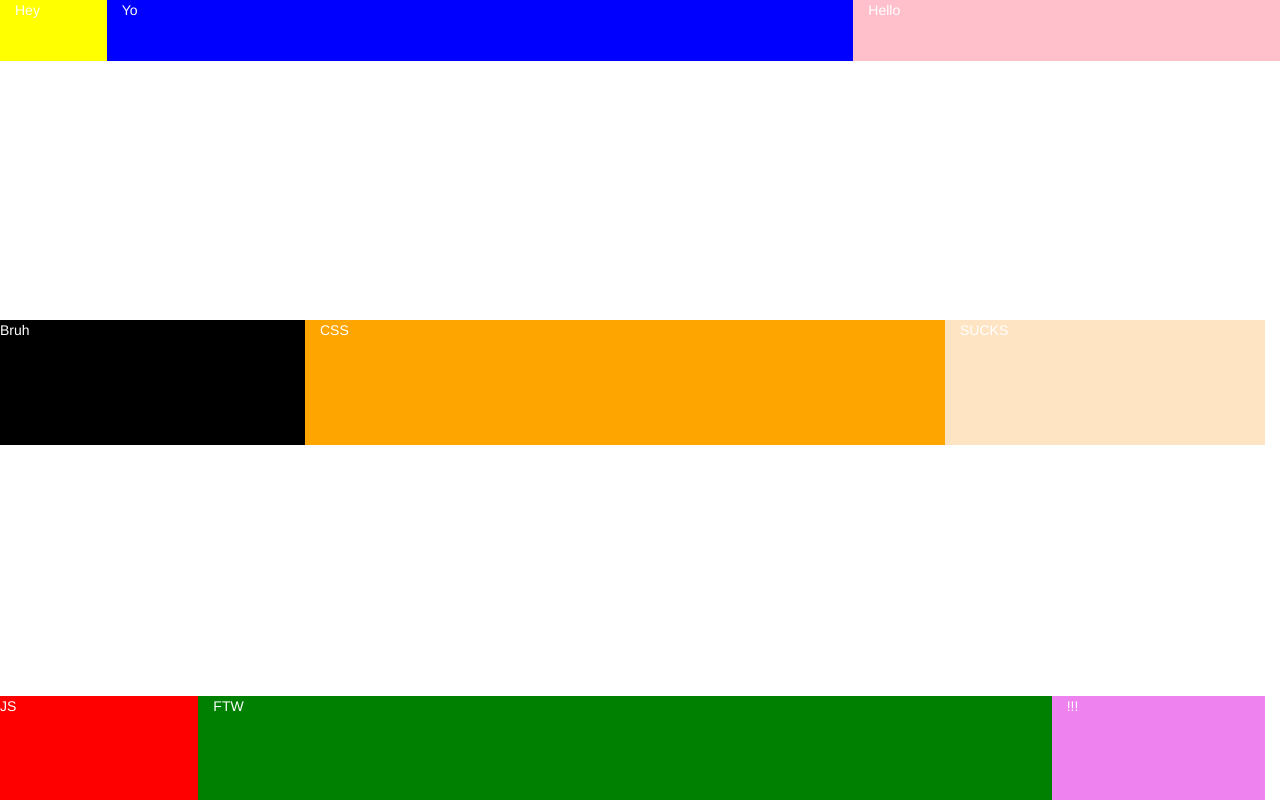
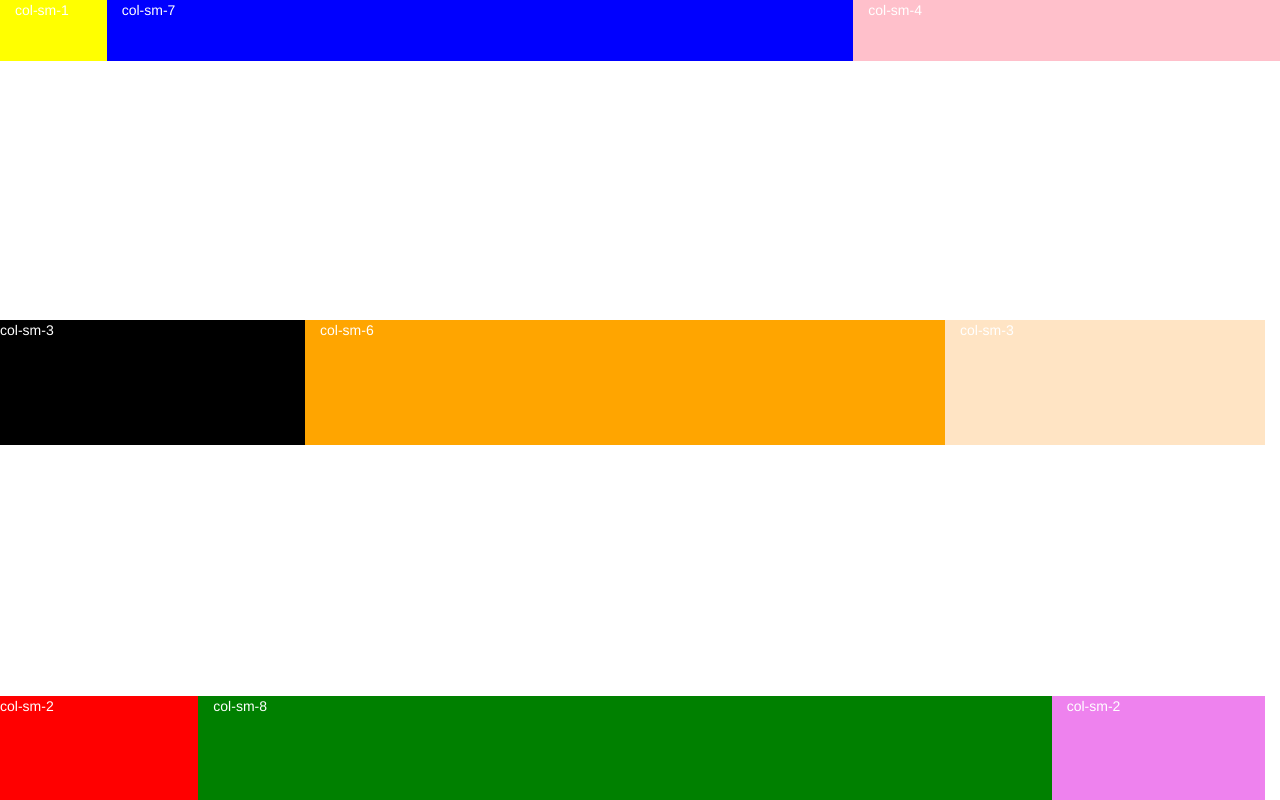
Before and after one commit to jalexy12/AirBNBSkeleton, a plain HTML site: page index.html in a window 1280 px wide. Drawn offline with nearby package versions, Linux system fonts and the light colour scheme.

Commit message:
More helpful labels on the colummns

```diff
--- a/index.html
+++ b/index.html
@@ -10,19 +10,19 @@
 	<div class="container-fluid heading-container">
 		<div class="wrapper">
 			<div class="row heading">
-				<div class="box col-sm-1" style="background-color: yellow;"> Hey</div>
-				<div class="box col-sm-7" style="background-color: blue;"> Yo</div>
-				<div class="box col-sm-4" style="background-color: pink;"> Hello</div>
+				<div class="box col-sm-1" style="background-color: yellow;"> col-sm-1</div>
+				<div class="box col-sm-7" style="background-color: blue;"> col-sm-7</div>
+				<div class="box col-sm-4" style="background-color: pink;"> col-sm-4</div>
 			</div>
 			<div class="row middle-section">
-				<div class="box col-sm-3" style="background-color: black;"> Bruh</div>
-				<div class="box col-sm-6" style="background-color: orange;"> CSS</div>
-				<div class="box col-sm-3" style="background-color: bisque;"> SUCKS</div>
+				<div class="box col-sm-3" style="background-color: black;"> col-sm-3</div>
+				<div class="box col-sm-6" style="background-color: orange;"> col-sm-6</div>
+				<div class="box col-sm-3" style="background-color: bisque;"> col-sm-3</div>
 			</div>
 			<div class="row search-row">
-				<div class="box col-sm-2" style="background-color: red;"> JS </div>
-				<div class="box col-sm-8" style="background-color: green;"> FTW</div>
-				<div class="box col-sm-2" style="background-color: violet;"> !!! </div>
+				<div class="box col-sm-2" style="background-color: red;"> col-sm-2 </div>
+				<div class="box col-sm-8" style="background-color: green;"> col-sm-8</div>
+				<div class="box col-sm-2" style="background-color: violet;"> col-sm-2 </div>
 			</div>
 		</div>
 	</div>
```
